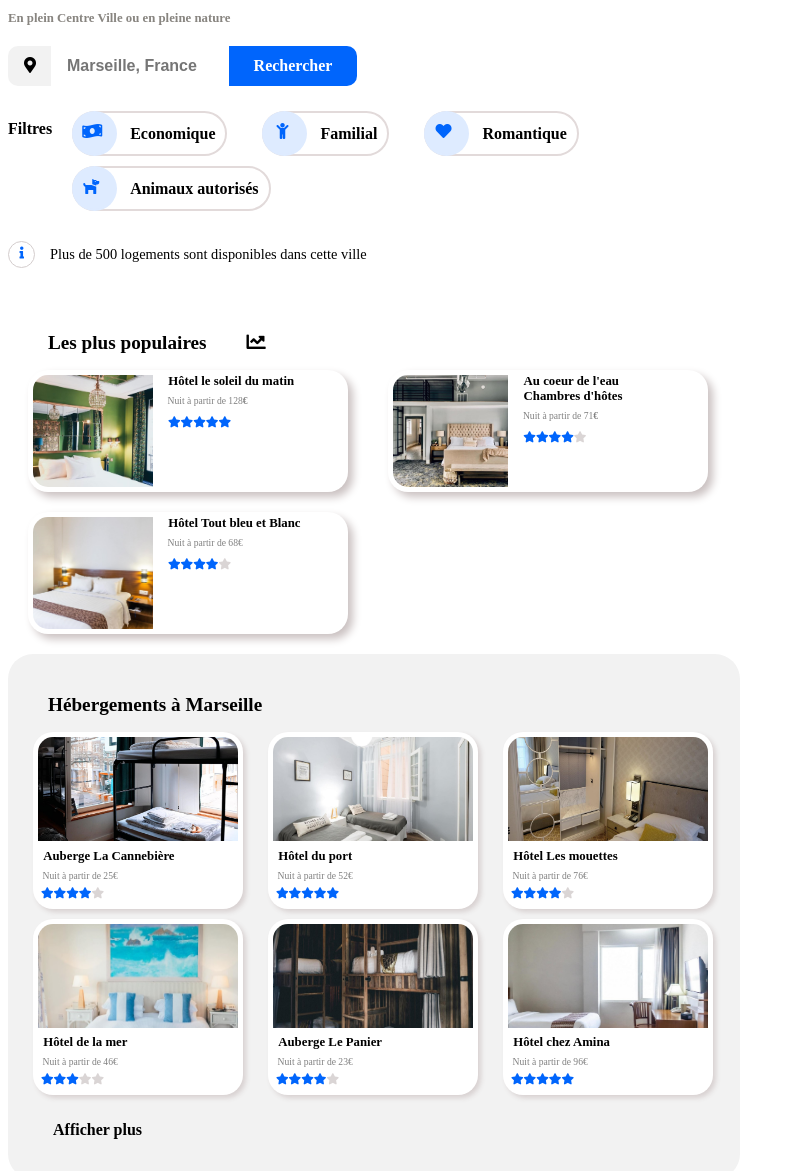
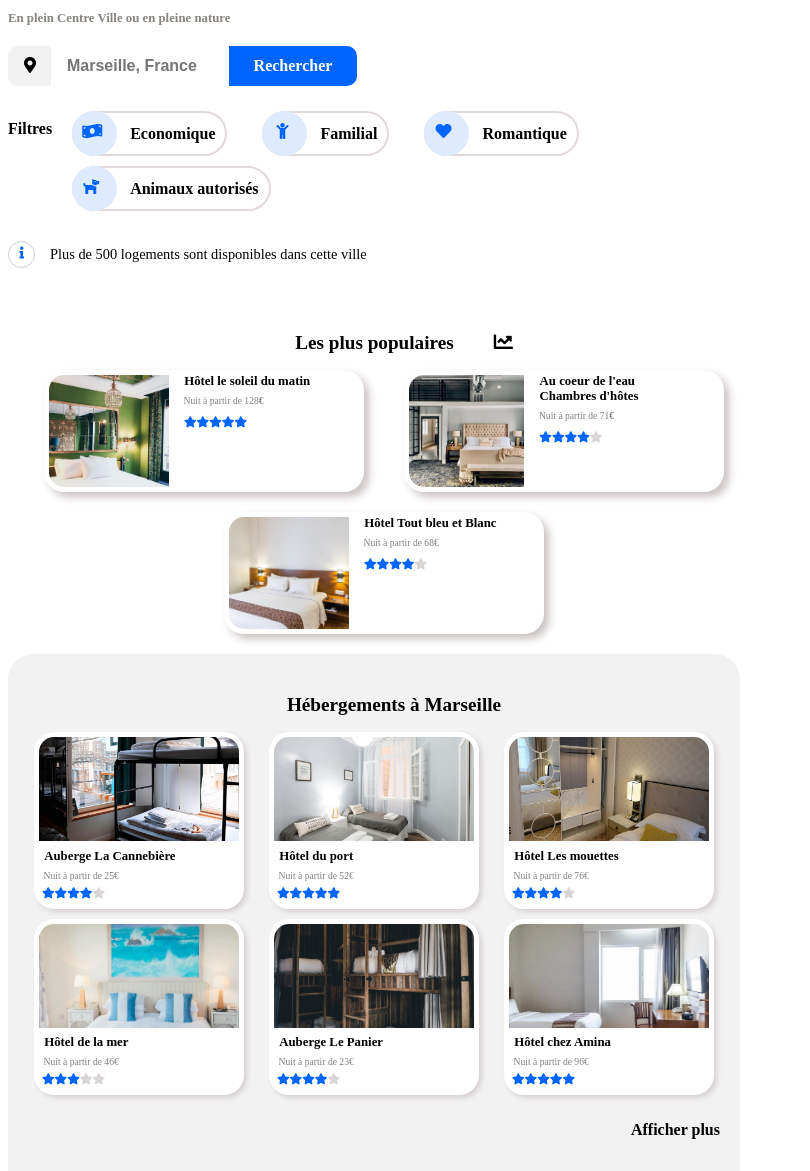
Before and after one commit to Emmanuel-Dessaint/Projet_2, a plain HTML site: page index.html in a window 768 px wide. Shown: the part 129-1300 px from the top of the page, 810 px wide, since content can reach past the window. Drawn offline with Linux system fonts and the light colour scheme; a web font is replaced by a local one.

Commit message:
responsive firefox

```diff
--- a/css/style.css
+++ b/css/style.css
@@ -1,8 +1,6 @@
 @font-face {
     font-family: 'raleway';
     src: url(polices/static/Raleway-Regular.ttf);
-    /* font-family: "raleway_bold";
-    src: url(polices/static/Raleway-Bold.ttf); */
 }
 
 body {
@@ -493,14 +491,6 @@ footer li {
     footer ul {
         margin-left: -150px;
     }
-
-
-    /* .menu{
-        display: flex;
-        justify-content: flex-end;
-    } */
-
-
 }
 
 @media only screen and (min-width: 750px) and (max-width: 1100px) {
@@ -537,7 +527,32 @@ footer li {
         box-shadow: 5px 5px 8px rgb(202, 193, 193);
         width: 20em;
     }
+    .titre_populaire{
+        display: flex;
+        justify-content: center;
+    }
+    .populaire_responsive{
+        display: flex;
+        justify-content: center;
+    }
+    #hebergement h2{
 
+        text-align: center;
+    }
+    .hebergement_ligne{
+        justify-content: center;
+    }
+    .afficher_plus {
+        display: flex;
+        margin-bottom: 40px;
+        font-size: 1em;
+    }
+    .afficher_plus p{
+        text-align: right;
+        margin-left: auto;
+        font-weight: 900;
+        margin-right: 20px;
+    }
     .menu_sinscrire1 {
         display: none;
     }
@@ -577,21 +592,21 @@ footer li {
         justify-content: center;
     }
     .activités_image1 img, .activités_image2 img{
-
         height: auto;
     }
-
-
-
-    /* .menu{
-        display: flex;
-        justify-content: flex-end;
-    } */
+    footer {
+        margin-left: 0px;
+        margin-right: 0px;
+    }
 }
 
 @media all and (max-width: 750px) {
 
-    .activités_image {
+    .activités_image1, .activités_image2{
+        flex-direction: column;
+    }
+    #activités{
+        display: flex;
         flex-direction: column;
     }
 
@@ -822,4 +837,5 @@ footer li {
     footer {
         margin: 30px 0px 0px 0px;
     }
+
 }
--- a/index.html
+++ b/index.html
@@ -131,7 +131,7 @@
                         </div>
                     </a>
                 </div>
-                <p class="afficher_plus"><strong>Afficher plus</strong></p>
+                <div class="afficher_plus"><p>Afficher plus</p></div>
             </div>
             <div class="populaire">
                 <div class="titre_populaire">
```
